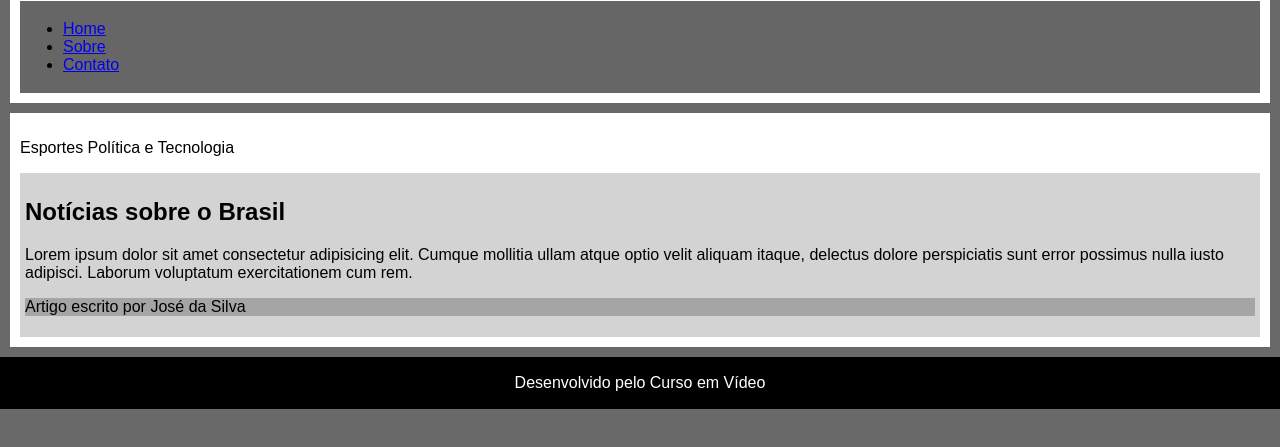
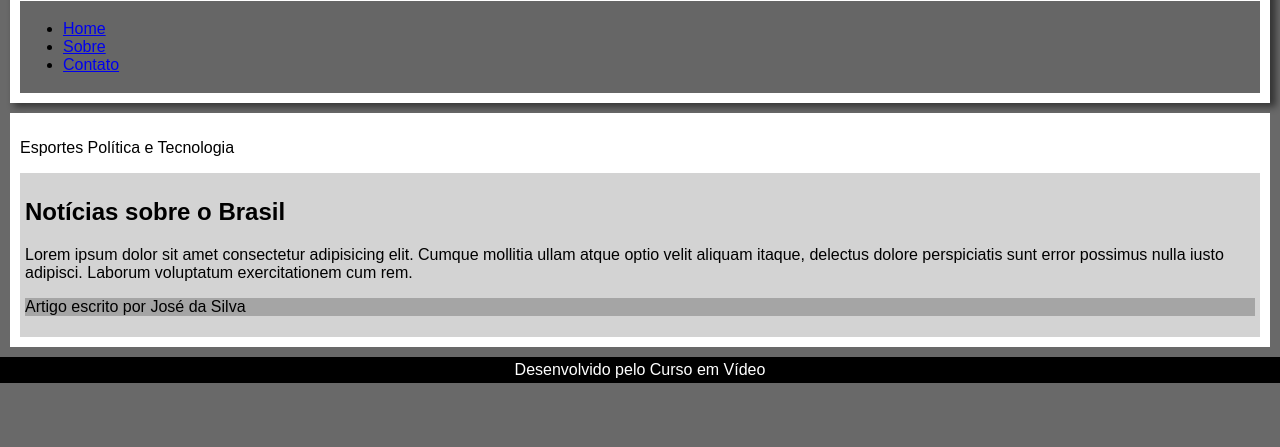
Before and after one commit to Jhon2606/curso-de-http-e-css, a plain HTML site: page Exercícios/ex021/caixa02.html in a window 1280 px wide. Shown: the part 99-546 px from the top of the page. Drawn offline with Linux system fonts and the light colour scheme.

Commit message:
mais uma aula

```diff
--- a/Exercícios/ex021/caixa02.html
+++ b/Exercícios/ex021/caixa02.html
@@ -14,6 +14,7 @@
             background-color: white;
             padding: 10px;
             margin: 10px;
+            box-shadow: 5px 3px 7px 1px rgba(0, 0, 0, 0.493);
         }
         nav{
             background-color: rgb(102, 102, 102);
@@ -44,7 +45,10 @@
             background-color: black;
             color: white;
             text-align: center;
-            padding: 1px;
+            padding: 4px;
+            margin: 0px;
+        }
+        footer > p{
             margin: 0px;
         }
     </style>
```
